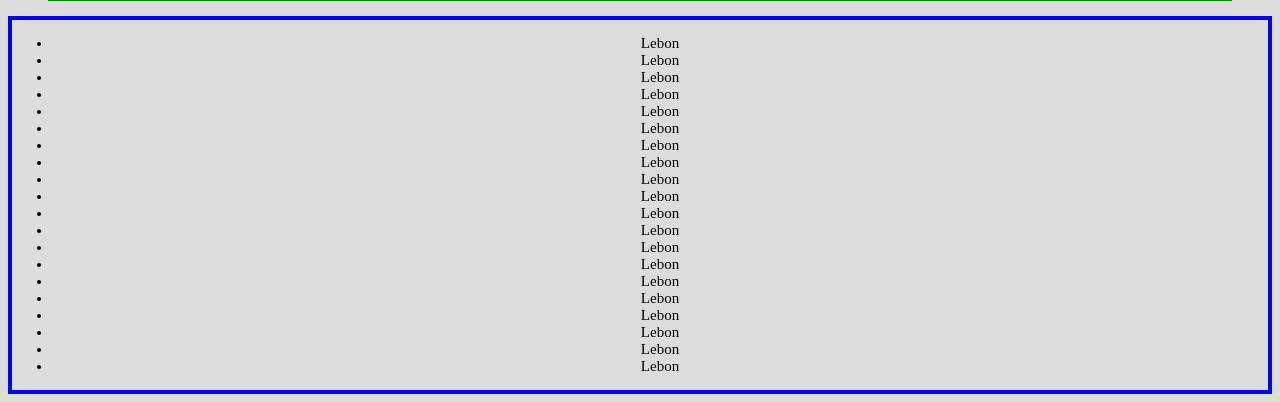
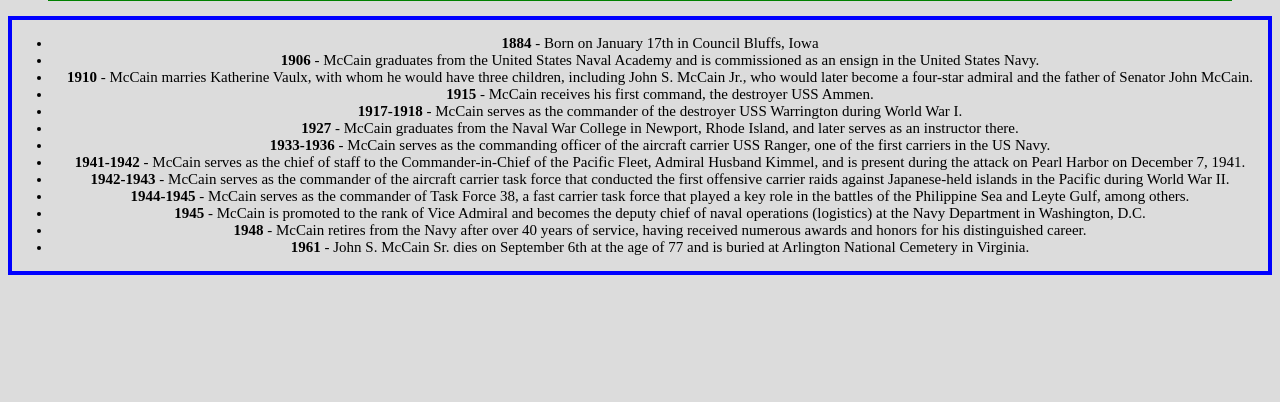
Before and after one commit to ae2baker/ae2Tribute, a plain HTML site: page index.html in a window 1280 px wide. Shown: the part 422-824 px from the top of the page. After the commit the page ends 800 px from the top, so only its background shows below. Drawn offline with Linux system fonts and the light colour scheme.

Commit message:
bottomsection

```diff
--- a/index.html
+++ b/index.html
@@ -26,26 +26,67 @@
     </figure>
     <section>
       <ul>
-        <li>Lebon</li>
-        <li>Lebon</li>
-        <li>Lebon</li>
-        <li>Lebon</li>
-        <li>Lebon</li>
-        <li>Lebon</li>
-        <li>Lebon</li>
-        <li>Lebon</li>
-        <li>Lebon</li>
-        <li>Lebon</li>
-        <li>Lebon</li>
-        <li>Lebon</li>
-        <li>Lebon</li>
-        <li>Lebon</li>
-        <li>Lebon</li>
-        <li>Lebon</li>
-        <li>Lebon</li>
-        <li>Lebon</li>
-        <li>Lebon</li>
-        <li>Lebon</li>
+        <li>
+          <strong>1884</strong> - Born on January 17th in Council Bluffs, Iowa
+        </li>
+        <li>
+          <strong>1906</strong> - McCain graduates from the United States Naval
+          Academy and is commissioned as an ensign in the United States Navy.
+        </li>
+        <li>
+          <strong>1910</strong> - McCain marries Katherine Vaulx, with whom he
+          would have three children, including John S. McCain Jr., who would
+          later become a four-star admiral and the father of Senator John
+          McCain.
+        </li>
+        <li>
+          <strong>1915</strong> - McCain receives his first command, the
+          destroyer USS Ammen.
+        </li>
+        <li>
+          <strong>1917-1918</strong> - McCain serves as the commander of the
+          destroyer USS Warrington during World War I.
+        </li>
+        <li>
+          <strong>1927</strong> - McCain graduates from the Naval War College in
+          Newport, Rhode Island, and later serves as an instructor there.
+        </li>
+        <li>
+          <strong>1933-1936</strong> - McCain serves as the commanding officer
+          of the aircraft carrier USS Ranger, one of the first carriers in the
+          US Navy.
+        </li>
+        <li>
+          <strong>1941-1942</strong> - McCain serves as the chief of staff to
+          the Commander-in-Chief of the Pacific Fleet, Admiral Husband Kimmel,
+          and is present during the attack on Pearl Harbor on December 7, 1941.
+        </li>
+        <li>
+          <strong>1942-1943</strong> - McCain serves as the commander of the
+          aircraft carrier task force that conducted the first offensive carrier
+          raids against Japanese-held islands in the Pacific during World War
+          II.
+        </li>
+        <li>
+          <strong>1944-1945</strong> - McCain serves as the commander of Task
+          Force 38, a fast carrier task force that played a key role in the
+          battles of the Philippine Sea and Leyte Gulf, among others.
+        </li>
+        <li>
+          <strong>1945</strong> - McCain is promoted to the rank of Vice Admiral
+          and becomes the deputy chief of naval operations (logistics) at the
+          Navy Department in Washington, D.C.
+        </li>
+        <li>
+          <strong>1948</strong> - McCain retires from the Navy after over 40
+          years of service, having received numerous awards and honors for his
+          distinguished career.
+        </li>
+        <li>
+          <strong>1961</strong> - John S. McCain Sr. dies on September 6th at
+          the age of 77 and is buried at Arlington National Cemetery in
+          Virginia.
+        </li>
       </ul>
     </section>
   </body>
```
Also changed, not shown: css/style.css (line endings or trailing spaces).
